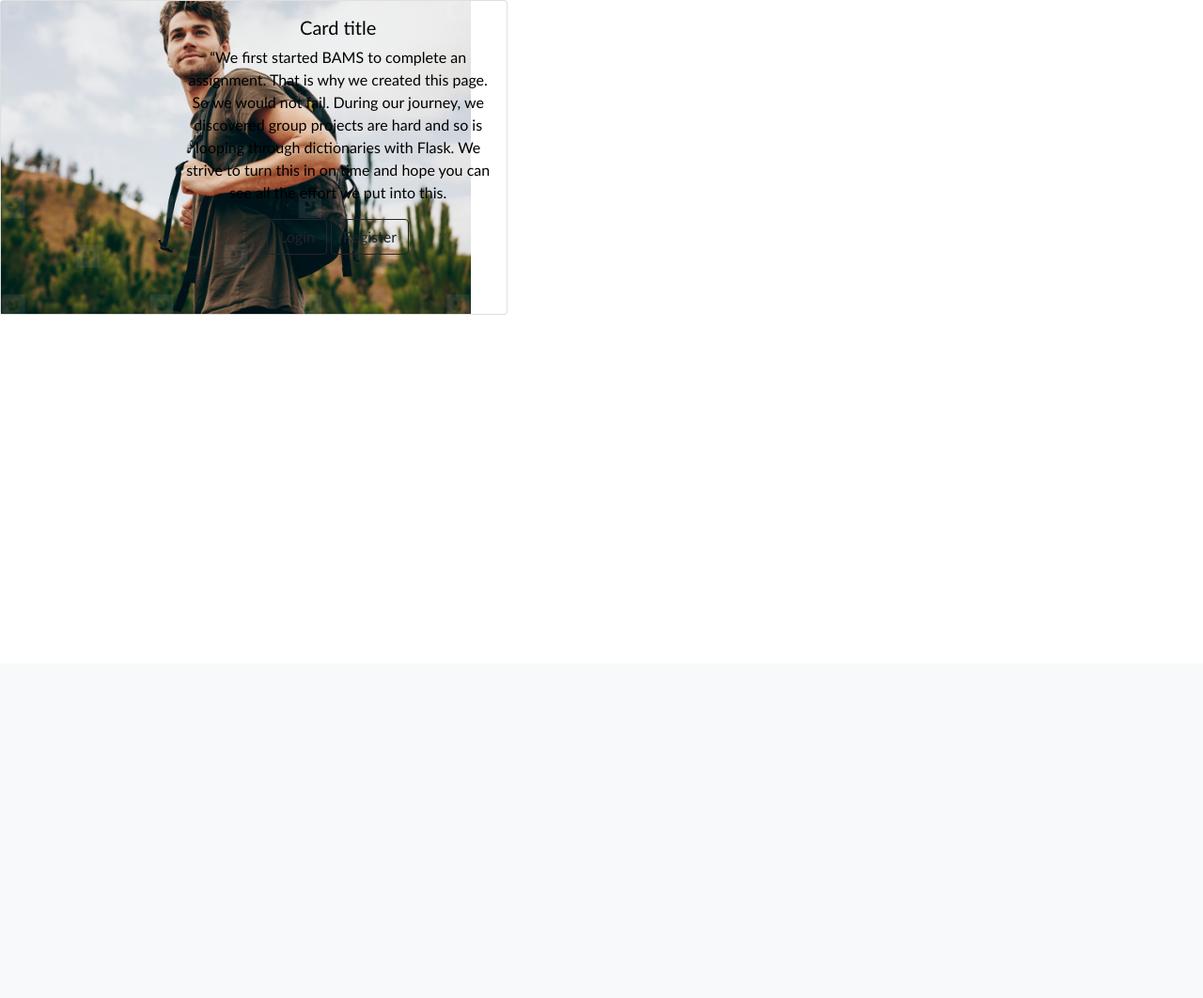
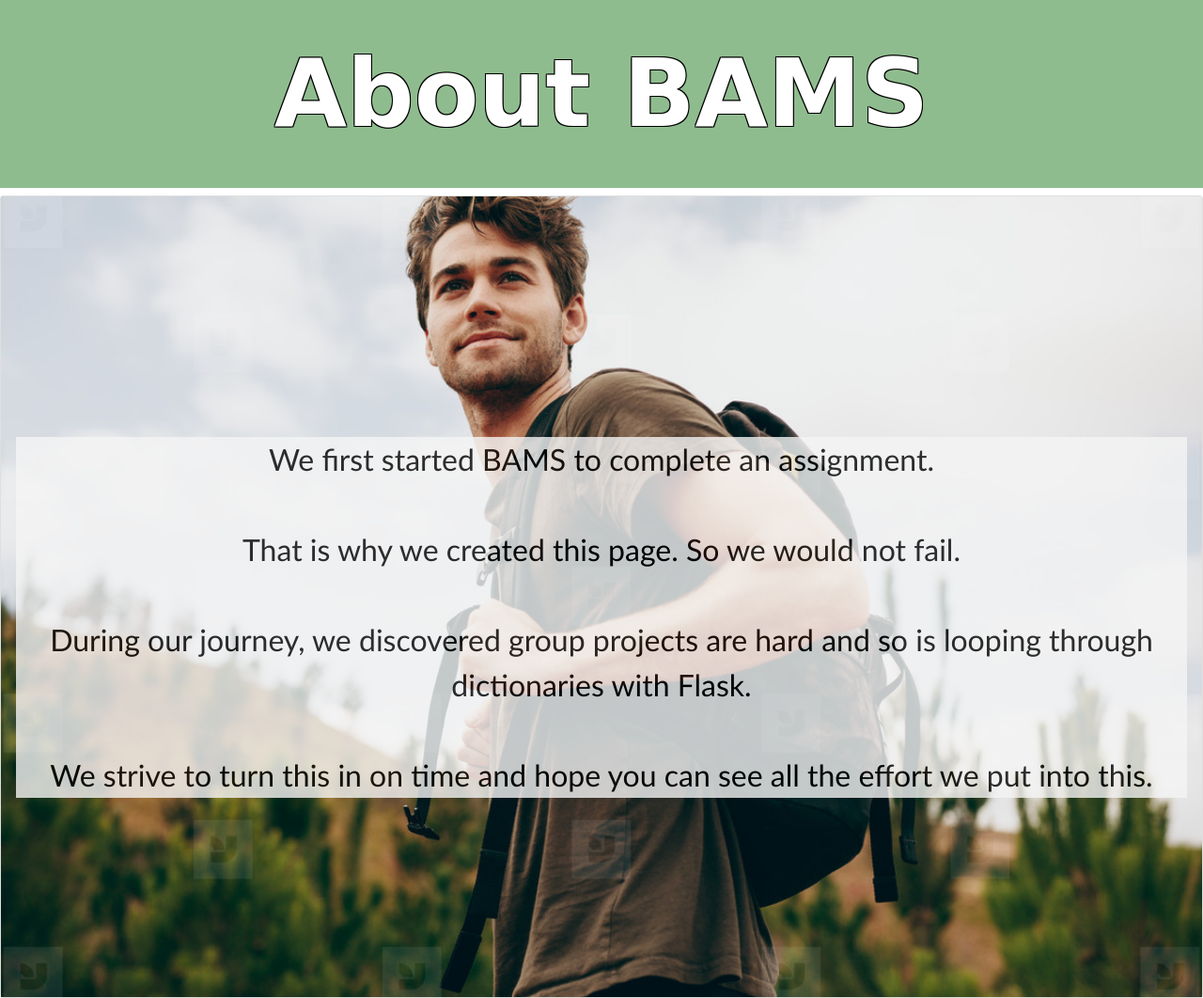
Before and after one commit to soniajean/E-Commerce-project, a Flask app: page /about-us in a window 1280 px wide. Shown: the part 94-1156 px from the top of the page at 94% size. Before the commit the page ends 429 px from the top, so only its background shows below. Run offline with Flask 3, Linux system fonts and the light colour scheme.

Commit message:
more more more css

```diff
--- a/app/auth/auth_templates/login.html
+++ b/app/auth/auth_templates/login.html
@@ -1,6 +1,6 @@
 {% extends 'base.html' %}
 {% block content %}
-<h1>Login </h1>
+<h1>Pull Up & Login! </h1>
 <div class="container">
     <div class="row justify-content-center">
         <form method="POST" class="col-4">
--- a/app/cart/cart_templates/all_products.html
+++ b/app/cart/cart_templates/all_products.html
@@ -12,7 +12,7 @@
         <p class="card-text">{{ p.price }}</p>
 
         <a href="{{ url_for('cart.addToCart', product_id=p.id) }}" class="btn btn-dark">Add to Cart!</a>
-        <a href="{{ url_for('cart.viewSingleProduct', product_id=p.id) }}" class="btn btn-outline-dark">View Item</a>
+        <a href="{{ url_for('cart.viewSingleProduct', product_id=p.id) }}" class="btn btn-outline-dark">View Details</a>
     </div>
 </div>
 {% endfor %}
--- a/app/cart/cart_templates/my_cart.html
+++ b/app/cart/cart_templates/my_cart.html
@@ -3,7 +3,7 @@
 {% block content %}
 
 <h1>Cart Total: ${{total}} </h1>
-<a href="#" class="btn btn-outline-danger">Delete All</a>
+<a href="#" class="btn btn-outline-success">Empty Cart</a>
 {% for p in products %}
 <div class="productcard" style="width: 18rem;">
     <a href="{{ url_for('cart.viewSingleProduct', product_id=p.id) }}"><img src="{{ p.img_url }}" class="card-img-top" alt="{{ p.title }}"></a></a>
@@ -13,7 +13,7 @@
         <p class="card-text">{{ p.description }}</p>
         <p class="card-text">{{ p.category }}</p>
         <a href="{{products.id}}"></a>
-        <a href="" class="btn btn-danger">Delete</a>
+        <a href="" class="btn btn-success">Delete Item</a>
     </div>
 </div>
 {% endfor %}
--- a/app/cart/cart_templates/single_product.html
+++ b/app/cart/cart_templates/single_product.html
@@ -10,7 +10,7 @@
     <p class="card-text">{{ product.price }}</p>
     <p class="card-text">{{ product.description }}</p>
     <p class="card-text">{{ product.category }}</p>
-    <a href="{{ url_for('cart.addToCart', product_id=product.id) }}" class="btn btn-dark">Add to cart!</a>
+    <a href="{{ url_for('cart.addToCart', product_id=product.id) }}" class="btn btn-dark">Add to Cart!</a>
   </div>
 </div>
 
--- a/app/static/main.css
+++ b/app/static/main.css
@@ -59,3 +59,35 @@ body {
 
     margin: auto
 }
+
+.aboutuspic {
+
+    width: auto
+}
+
+.aboutustitle {
+    font-family: "Brush Script MT", cursive;
+    font-size: 100px;
+    font-style: normal;
+    font-variant: normal;
+    font-weight: 700;
+    line-height: 200px;
+    color:white;
+    background-color: darkseagreen;
+
+    text-shadow: -1px -1px 0 #000, 1px -1px 0 #000, -1px 1px 0 #000, 1px 1px 0 #000;
+}
+
+.about-text{
+    color: black;
+    font-size: xx-large;
+    align-items: center;
+    text-align: center;
+    background-color: whitesmoke;
+    opacity: .8
+}
+
+.navbar {
+    width: 100%;
+    align-items: center;
+}
--- a/app/templates/aboutus.html
+++ b/app/templates/aboutus.html
@@ -1,28 +1,32 @@
 {% extends 'base.html' %}
 
 {% block content %}
-<div class="card mb-3" style="max-width: 540px;">
-    <div class="row g-0">
-        <div class="col-md-4">
-            <img src="{{ url_for('static', filename='soloman.jpeg')}}" class="registerpic">
-        </div>
-        <div class="col-md-8">
-            <div class="card-body">
-                <h5 class="card-title">Card title</h5>
-                <p class="card-text">“We first started BAMS to complete an assignment. That is why we created this page.
+
+
+
+<h1 class="producttitle">About BAMS</h1>
+    <div class="card text-bg-dark">
+        <img src="{{ url_for('static', filename='soloman.jpeg')}}" class="aboutuspic">
+
+        <div class="card-img-overlay">
+          <br>
+          <br>
+          <br>
+          <br>
+          <br>
+          <br>
+          <br>
+          <br>
+<br>
+<br>
+          <p class="about-text">We first started BAMS to complete an assignment. <br><br>That is why we created this page.
             So we would not fail.
-
+<br><br>
             During our journey, we discovered group projects are hard and so is looping through dictionaries
             with Flask.
+<br><br>
+            We strive to turn this in on time and hope you can see all the effort we put into this.</p>
 
-                    We strive to turn this in on time and hope you can see all the effort we put into this. </p>
-                <div class="justify-content-center">
-                    <a class="btn btn-outline-dark justify-content-center" href="{{ url_for('auth.loginPage') }}"
-                        role="button">Login</a>
-                    <a class="btn btn-outline-dark justify-content-center" href="{{ url_for('auth.registerPage') }}"
-                        role="button">Register</a>
-                </div>
-            </div>
         </div>
       </div>
       {% endblock %}
--- a/app/templates/nav.html
+++ b/app/templates/nav.html
@@ -1,35 +1,36 @@
-<nav class="navbar navbar-expand-lg navbar-light bg-light">
+<nav class="navbar navbar-expand-sm navbar-light bg-light ">
   <div class="container-fluid">
 
     <a class="navbar-brand" href="{{ url_for('homePage') }}">BAMS</a>
-    <div class="collapse navbar-collapse" id="navbarSupportedContent">
+    <div class="collapse navbar-collapse justify-content-center" id="navbarSupportedContent">
       <ul class="navbar-nav me-auto mb-2 mb-lg-0">
         <li class="nav-item">
           <a class="nav-link active" aria-current="page" href="{{ url_for('homePage') }}">Home</a>
         </li>
         <li class="nav-item">
           <a class="nav-link" href="{{ url_for('aboutUs') }}">About Us</a>
-        {% if current_user.is_authenticated %}
+          {% if current_user.is_authenticated %}
         <li class="nav-item">
           <a class="nav-link">Welcome {{current_user.first_name}}!</a>
         </li>
         <li class="nav-item">
-          <a class="nav-link" href="{{ url_for('cart.viewAllProducts') }}"><i class="fa-solid fa-tags"></i> Shop Products</a>
+          <a class="nav-link" href="{{ url_for('cart.viewAllProducts') }}"><i class="fa-solid fa-tags"></i> Shop
+            Products</a>
         </li>
         <li class="nav-item">
-          <a class="nav-link" href="{{ url_for('cart.viewMyCart') }}"><i class="fa-solid fa-cart-shopping"></i> My Cart</a>
+          <a class="nav-link" href="{{ url_for('cart.viewMyCart') }}"><i class="fa-solid fa-cart-shopping"></i> My
+            Cart</a>
         </li>
         <a class="btn btn-outline-success justify-content-end" href="{{ url_for('auth.logOut') }}"
           role="button">Logout</a>
       </ul>
 
       {%else%}
-      <div class="justify-content-end">
-        <a class="btn btn-outline-dark justify-content-end" href="{{ url_for('auth.loginPage') }}"
-          role="button">Login</a>
-        <a class="btn btn-outline-dark justify-content-end" href="{{ url_for('auth.registerPage') }}"
-          role="button">Register</a>
-      </div>
+
+      <a class="btn btn-outline-dark justify-content-end" href="{{ url_for('auth.loginPage') }}" role="button">Login</a>
+      <a class="btn btn-outline-dark justify-content-end" href="{{ url_for('auth.registerPage') }}"
+        role="button">Register</a>
+
       {% endif %}
     </div>
 
```
Lines whose indentation alone changed are shown as unchanged.
